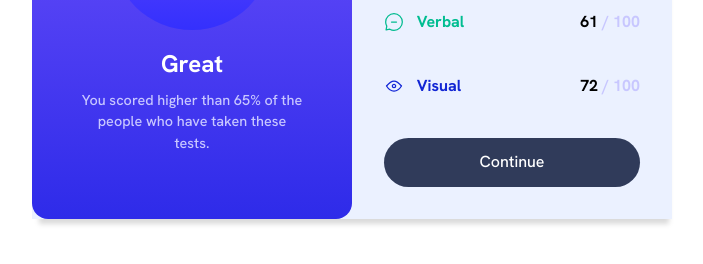
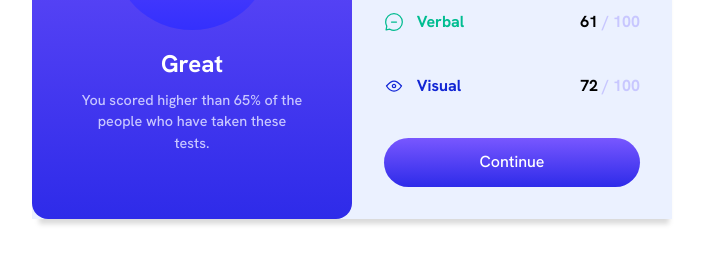
Before and after one commit to matiasroj0/results-summary-component-main, a plain HTML site: page index.html in a window 1280 px wide. In both pictures the pointer is over the button "Continue". Shown: the part 396-660 px from the top of the page, without its empty margins (288-991 px from the left). Drawn offline with Linux system fonts and the light colour scheme.

Commit message:
changes on button hover

```diff
--- a/style.css
+++ b/style.css
@@ -152,12 +152,17 @@ body {
 }
 
 .scores-container button {
+    background-color: var(--dark-gray-blue);
     width: 100%;
     color: var(--white);
     border: 0;
     border-radius: 2rem;
     padding: .8rem;
-    background-color: var(--dark-gray-blue);
+    cursor: pointer;
+}
+
+.scores-container button:hover {
+    background: linear-gradient(0deg, rgba(46,43,233,1) 0%, rgba(120,87,255,1) 100%);
 }
 
 .reaction {
```
